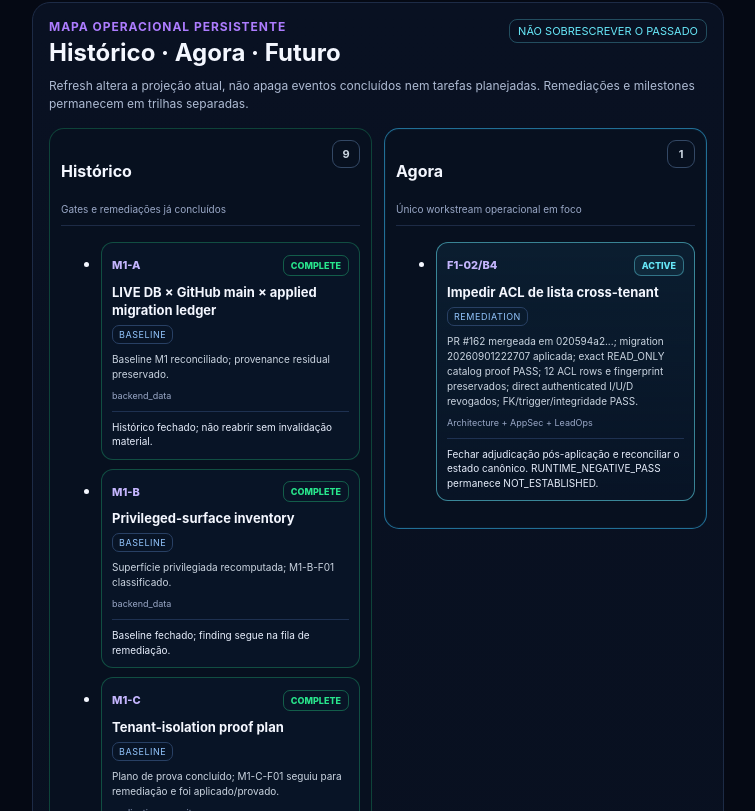
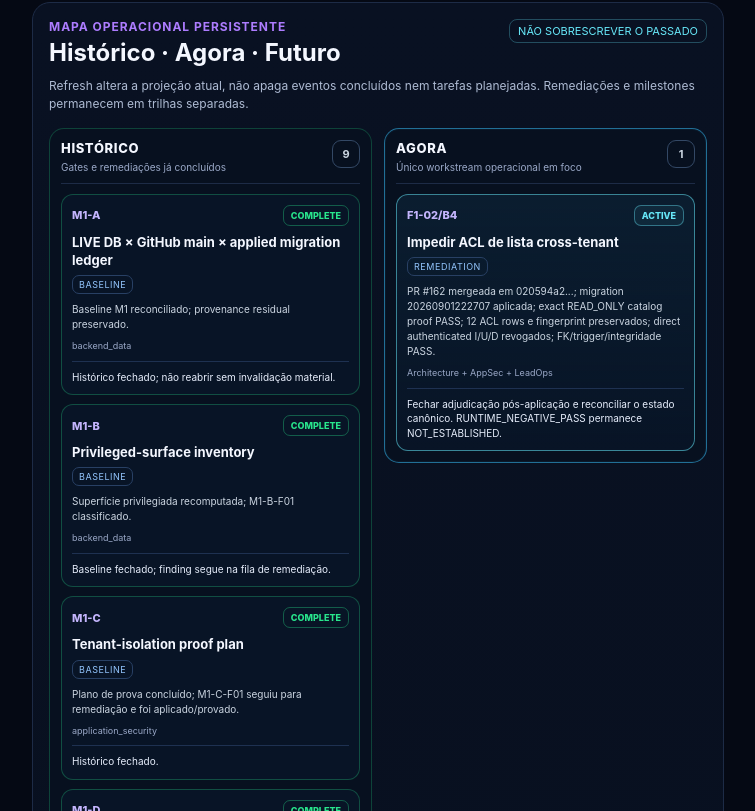
Before and after one commit to wagnerjfjunior/sfjm-workspace, a Next.js app: page / in a window 1280 px wide. Shown: the part 2509-3320 px from the top of the page, without its empty margins (202-957 px from the left). Built offline with nearby package versions, Linux system fonts and the light colour scheme.

Commit message:
fix: restore execution lane semantics

```diff
--- a/app/globals.css
+++ b/app/globals.css
@@ -124,3 +124,6 @@
 }
 
 .runbookState.planned{color:#c4b5fd;border-color:rgba(196,181,253,.35);background:rgba(139,92,246,.06)}
+
+.executionLaneHeader h4{margin:0;font-size:13px;font-weight:800;text-transform:uppercase;letter-spacing:.05em;color:var(--text)}
+.executionItems{list-style:none;margin:0;padding:0}
```
